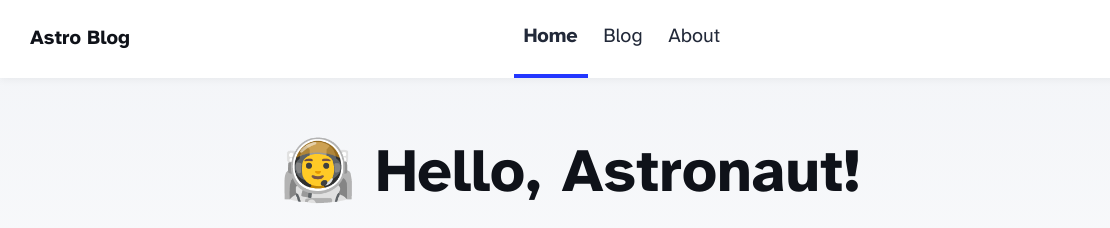
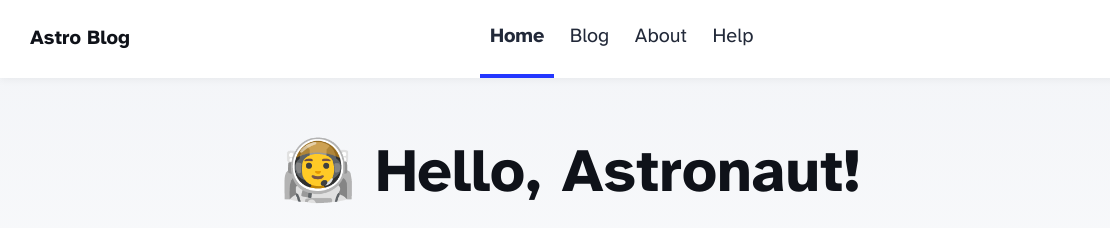
Before and after one commit to TylerJacksonGit/cloudstarterpage, an Astro site: page / in a window 1280 px wide. Shown: the top 228 px of the page, 0-1110 px from the left. Built offline with nearby package versions, Linux system fonts and the light colour scheme; Astro itself is replaced by a stand-in of ours.

Commit message:
Update Header.astro
add help header

```diff
--- a/src/components/Header.astro
+++ b/src/components/Header.astro
@@ -10,6 +10,7 @@ import { SITE_TITLE } from '../consts';
 			<HeaderLink href="/">Home</HeaderLink>
 			<HeaderLink href="/blog">Blog</HeaderLink>
 			<HeaderLink href="/about">About</HeaderLink>
+			<HeaderLink href="/help">Help</HeaderLink>
 		</div>
 		<div class="social-links">
 			<a href="https://m.webtoo.ls/@astro" target="_blank">
```
